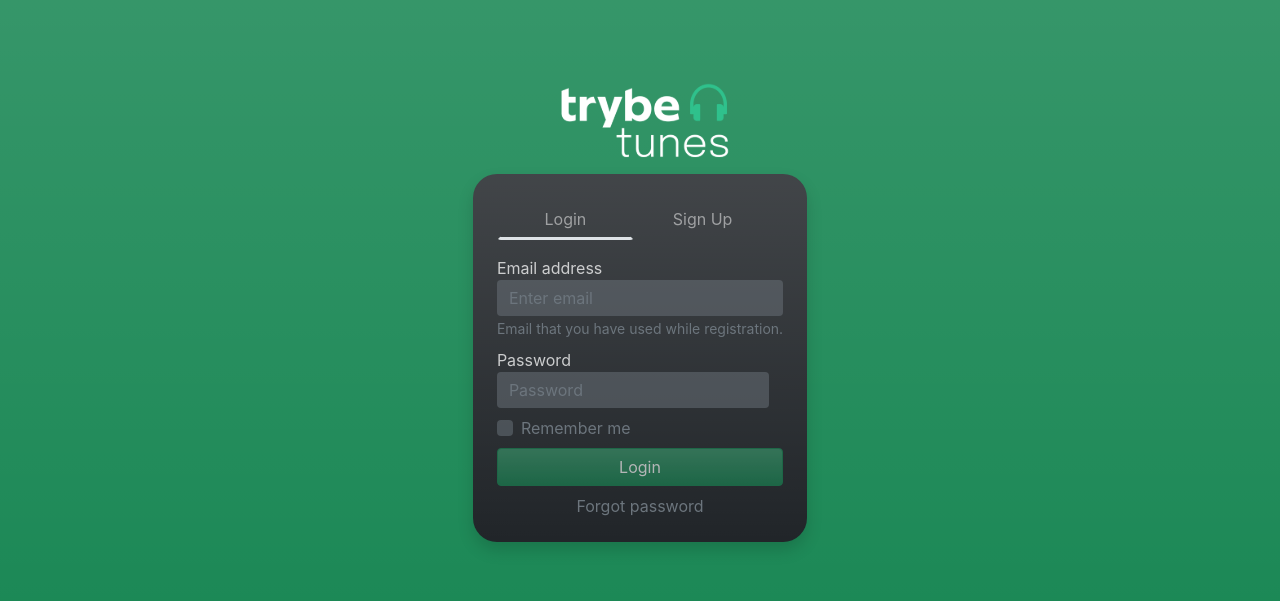
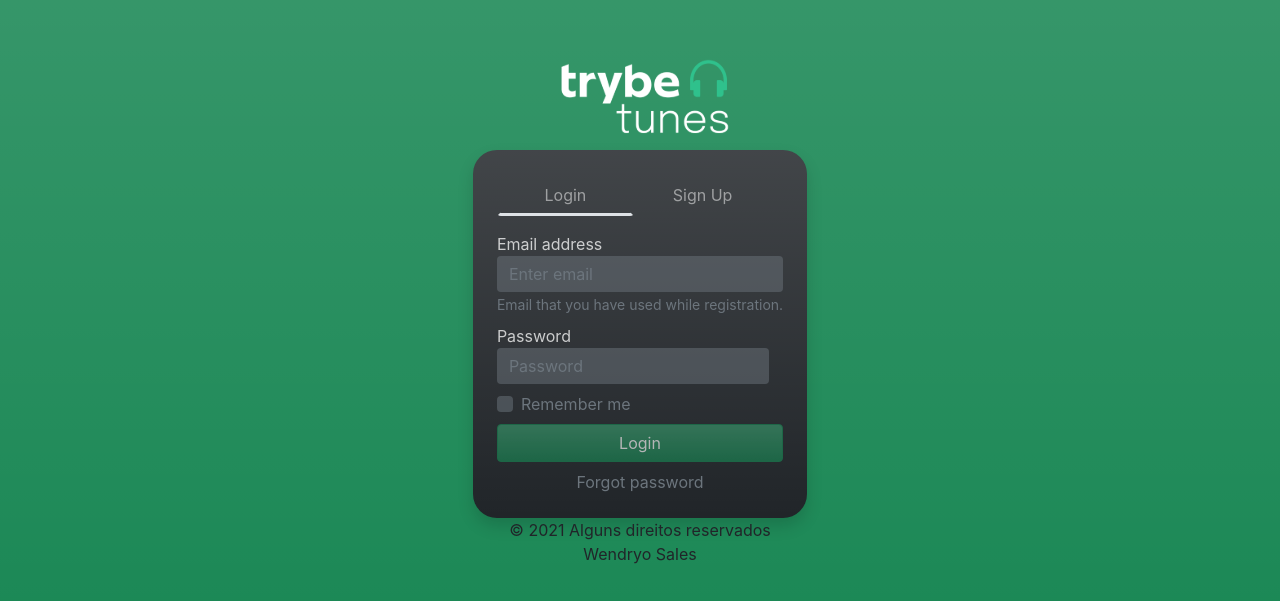
Before and after one commit to wendryosales/trybeTunes, a React (Create React App) app: page / in a window 1280 px wide. Shown: the part 125-726 px from the top of the page. Built offline with nearby package versions, Linux system fonts and the light colour scheme.

Commit message:
License and ©

```diff
--- a/src/pages/Login.jsx
+++ b/src/pages/Login.jsx
@@ -90,6 +90,9 @@ class Login extends Component {
           pauseOnHover
           theme="dark"
         />
+        © 2021 Alguns direitos reservados
+        {' '}
+        <a className="text-dark" href="https://www.linkedin.com/in/wendryosales/">Wendryo Sales</a>
       </div>
     );
   }
```
Also changed, not shown: src/LICENSE.txt (added).
